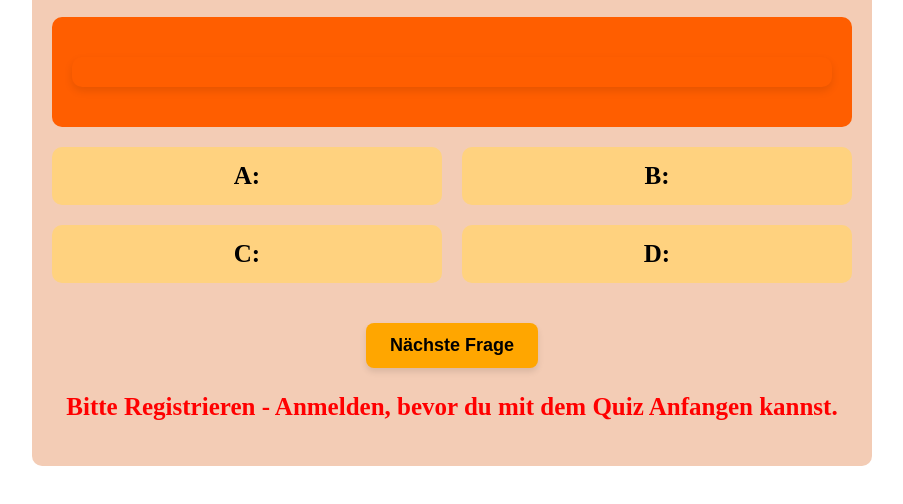
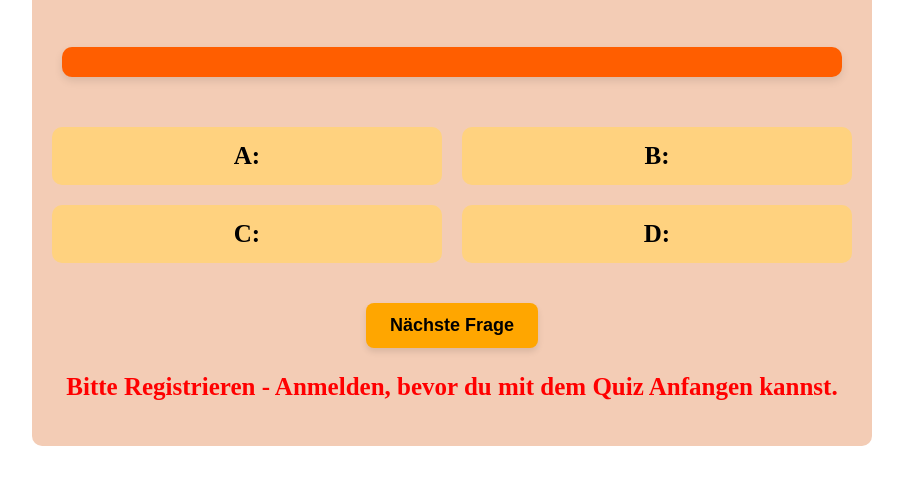
Before and after one commit to vadimstyr/IuQuizApp, a website: page quiz/public/html/quiz.html in a window 1280 px wide. Shown: the part 170-674 px from the top of the page, without its empty margins (188-1091 px from the left). Drawn offline with nearby package versions, Linux system fonts and the light colour scheme; no server answers.

Commit message:
Version 0.48 - farbe geändert

```diff
--- a/quiz/public/css/style.css
+++ b/quiz/public/css/style.css
@@ -648,10 +648,8 @@ a {
     color: #ff5e00;
 }
 .question-container {
-    background-color: #ff5e00;
-    padding: 20px;
+    padding: 10px;
     margin: 20px 0;
-    border-radius: 10px;
     text-align: center;
 }
 
```
